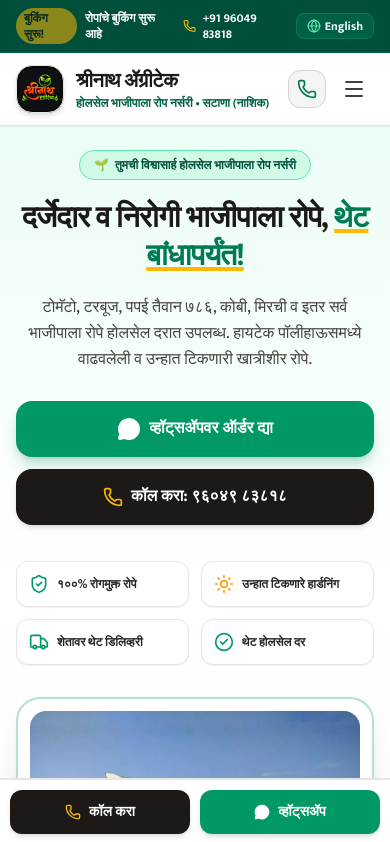
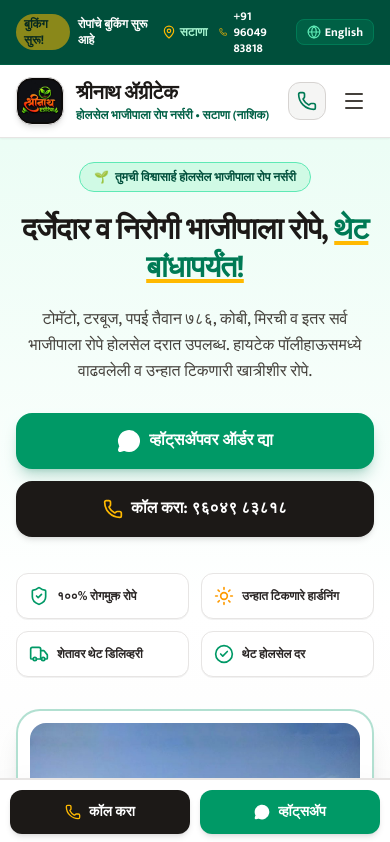
Before and after one commit to ravichavan9970/Shreenath_Agritech, a React (Vite) app: page / in a window 390 px wide. Shown: the top 842 px of the page. Built offline with nearby package versions, Linux system fonts and the light colour scheme.

Commit message:
Fix Google Maps links and embed using universal search API and OpenStreetMap view

```diff
--- a/src/components/ContactSection.jsx
+++ b/src/components/ContactSection.jsx
@@ -54,12 +54,12 @@ export default function ContactSection({ lang, contact }) {
                     {contact.address[lang]}
                   </p>
                   <a
-                    href={contact.googleMapsLink || "https://goo.gl/maps/uourzdP5nz3txvgu7?g_st=aw"}
+                    href={contact.googleMapsLink}
                     target="_blank"
-                    rel="noreferrer"
-                    className="inline-flex items-center gap-1.5 text-xs font-bold text-amber-300 hover:text-amber-200 mt-2.5 bg-stone-700/80 px-3 py-1.5 rounded-lg border border-stone-600 transition"
+                    rel="noopener noreferrer"
+                    className="inline-flex items-center gap-1.5 text-xs font-bold text-amber-300 hover:text-amber-200 mt-2.5 bg-stone-700/80 hover:bg-stone-700 px-3 py-1.5 rounded-lg border border-stone-600 transition cursor-pointer"
                   >
-                    <Navigation className="w-3.5 h-3.5 text-emerald-400" />
+                    <Navigation className="w-3.5 h-3.5 text-emerald-400 shrink-0" />
                     <span>{lang === 'mr' ? '📍 गुगल मॅप्सवर थेट लोकेशन पहा' : '📍 Open in Google Maps'}</span>
                   </a>
                 </div>
@@ -98,9 +98,9 @@ export default function ContactSection({ lang, contact }) {
             </div>
           </div>
 
-          {/* Right: Embedded Google Map (Col 5) */}
+          {/* Right: Embedded Interactive Map */}
           <div className="lg:col-span-6 flex flex-col gap-3">
-            <div className="h-64 sm:h-80 rounded-2xl overflow-hidden border-2 border-stone-700 shadow-lg bg-stone-800">
+            <div className="relative h-64 sm:h-80 rounded-2xl overflow-hidden border-2 border-stone-700 shadow-lg bg-stone-800">
               <iframe
                 src={contact.googleMapsEmbed}
                 width="100%"
@@ -111,16 +111,33 @@ export default function ContactSection({ lang, contact }) {
                 referrerPolicy="no-referrer-when-downgrade"
                 title="Shreenath Agritech Nursery Satana Kalwan Road"
               ></iframe>
+              <div className="absolute top-2.5 left-2.5 bg-stone-900/90 backdrop-blur-xs text-white text-[11px] sm:text-xs font-bold px-2.5 py-1 rounded-lg border border-stone-700 flex items-center gap-1.5 shadow-md pointer-events-none">
+                <MapPin className="w-3.5 h-3.5 text-amber-400 shrink-0" />
+                <span>श्रीनाथ ॲग्रीटेक, मुंजवाड (सटाणा)</span>
+              </div>
             </div>
-            <a
-              href={contact.googleMapsLink || "https://goo.gl/maps/uourzdP5nz3txvgu7?g_st=aw"}
-              target="_blank"
-              rel="noreferrer"
-              className="flex items-center justify-center gap-2 bg-stone-800 hover:bg-stone-700 text-emerald-300 border border-stone-700 p-3 rounded-xl font-bold text-xs sm:text-sm transition"
-            >
-              <Navigation className="w-4 h-4 text-emerald-400" />
-              <span>{lang === 'mr' ? '📍 थेट गुगल मॅप्स उघडा' : '📍 Open in Google Maps'}</span>
-            </a>
+
+            <div className="grid grid-cols-1 sm:grid-cols-2 gap-2.5">
+              <a
+                href={contact.googleMapsLink}
+                target="_blank"
+                rel="noopener noreferrer"
+                className="flex items-center justify-center gap-2 bg-emerald-600 hover:bg-emerald-500 text-white border border-emerald-500 p-3 rounded-xl font-bold text-xs sm:text-sm transition shadow-sm cursor-pointer"
+              >
+                <Navigation className="w-4 h-4" />
+                <span>{lang === 'mr' ? '📍 थेट गुगल मॅप्स उघडा' : '📍 Open in Google Maps'}</span>
+              </a>
+
+              <a
+                href={contact.googleMapsDirections || contact.googleMapsLink}
+                target="_blank"
+                rel="noopener noreferrer"
+                className="flex items-center justify-center gap-2 bg-stone-800 hover:bg-stone-700 text-amber-300 border border-stone-700 p-3 rounded-xl font-bold text-xs sm:text-sm transition cursor-pointer"
+              >
+                <MapPin className="w-4 h-4 text-amber-400" />
+                <span>{lang === 'mr' ? '🚗 रस्ता व दिशा (Directions)' : '🚗 Get Directions'}</span>
+              </a>
+            </div>
           </div>
         </div>
 
--- a/src/components/TopBar.jsx
+++ b/src/components/TopBar.jsx
@@ -23,13 +23,15 @@ export default function TopBar({ lang, setLang, contact }) {
         {/* Right: Location, Phone & Simple Language Button */}
         <div className="flex items-center gap-3 sm:gap-4">
           <a
-            href={contact.googleMapsLink || "https://goo.gl/maps/uourzdP5nz3txvgu7?g_st=aw"}
+            href={contact.googleMapsLink}
             target="_blank"
-            rel="noreferrer"
-            className="hidden md:flex items-center gap-1 text-emerald-200 hover:text-white font-semibold text-xs transition"
+            rel="noopener noreferrer"
+            className="flex items-center gap-1 text-emerald-200 hover:text-white hover:underline font-semibold text-xs transition cursor-pointer"
+            title={lang === 'mr' ? 'गुगल मॅप्सवर लोकेशन उघडा' : 'Open Location in Google Maps'}
           >
-            <MapPin className="w-3.5 h-3.5 text-amber-400" />
-            <span>{lang === 'mr' ? 'सटाणा-कळवण रोड, सटाणा' : 'Satana-Kalwan Rd, Satana'}</span>
+            <MapPin className="w-3.5 h-3.5 text-amber-400 shrink-0" />
+            <span className="hidden md:inline">{lang === 'mr' ? 'सटाणा-कळवण रोड, सटाणा' : 'Satana-Kalwan Rd, Satana'}</span>
+            <span className="md:hidden">{lang === 'mr' ? 'सटाणा' : 'Satana'}</span>
           </a>
 
           <a
--- a/src/data/content.js
+++ b/src/data/content.js
@@ -10,8 +10,9 @@ export const siteData = {
       mr: "श्रीनाथ ॲग्रीटेक, सटाणा-कळवण रोड, मल्हारवाडी, मुंजवाड, ता. सटाणा, जि. नाशिक, महाराष्ट्र - ४२३३०१",
       en: "Shrinath Agritech, Satana-Kalwan Road, Malharwadi, Munjwad Tq, Satana, Dist. Nashik, Maharashtra - 423301"
     },
-    googleMapsLink: "https://goo.gl/maps/uourzdP5nz3txvgu7?g_st=aw",
-    googleMapsEmbed: "https://maps.google.com/maps?q=Shrinath+Agritech,+Satana-Kalwan+Road,+Malharwadi,+Munjwad,+Satana,+Maharashtra+423301&t=&z=15&ie=UTF8&iwloc=&output=embed",
+    googleMapsLink: "https://www.google.com/maps/search/?api=1&query=Shrinath+Agritech,+Satana-Kalwan+Road,+Malharwadi,+Munjwad,+Satana,+Maharashtra+423301",
+    googleMapsDirections: "https://www.google.com/maps/dir/?api=1&destination=Shrinath+Agritech,+Satana-Kalwan+Road,+Malharwadi,+Munjwad,+Satana,+Maharashtra+423301",
+    googleMapsEmbed: "https://www.openstreetmap.org/export/embed.html?bbox=74.1500%2C20.5750%2C74.2250%2C20.6150&layer=mapnik&marker=20.5984%2C74.1811",
     workingHours: {
       mr: "सोमवार ते रविवार: सकाळी ७:०० ते रात्री ८:००",
       en: "Monday to Sunday: 7:00 AM to 8:00 PM"
```
